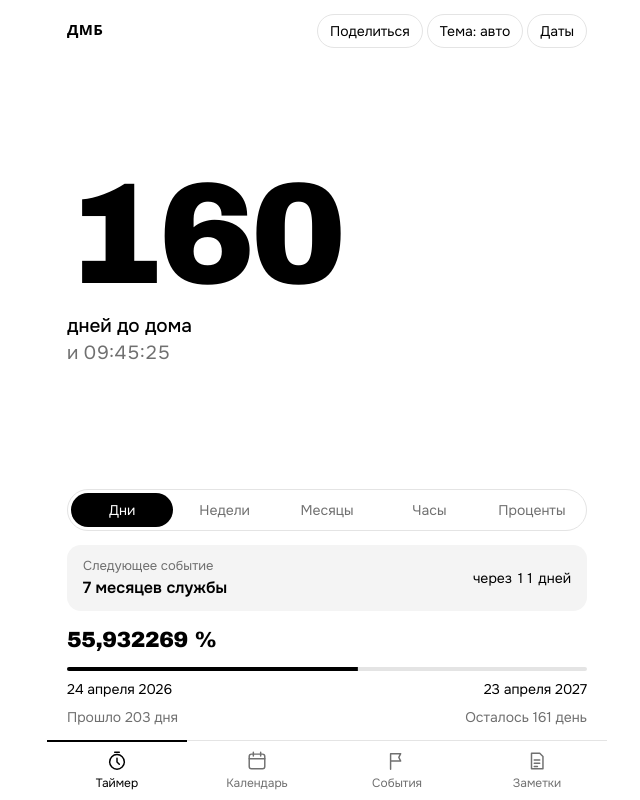
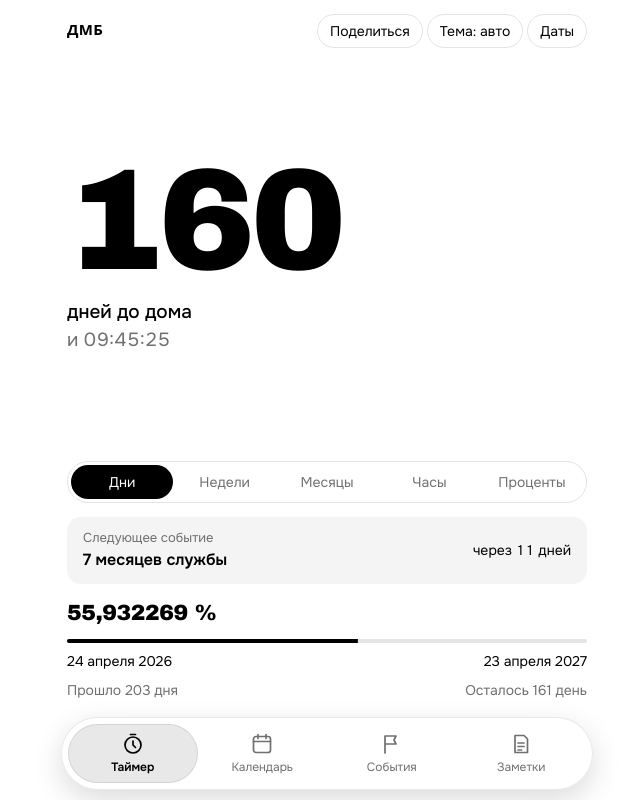
Before and after one commit to WhizkidAnime/Dmb-timer-13140, a plain HTML site: page index.html in a window 1280 px wide. Shown: the whole page, without its empty margins (313-953 px from the left). Drawn offline with Linux system fonts and the light colour scheme; a web font is replaced by a local one.

Commit message:
Add files via upload

```diff
--- a/index.html
+++ b/index.html
@@ -14,7 +14,7 @@
 <meta name="theme-color" content="#000000" media="(prefers-color-scheme: dark)">
 <link rel="manifest" href="manifest.webmanifest">
 <link rel="icon" type="image/png" sizes="192x192" href="icon-192.png">
-<link rel="apple-touch-icon" href="apple-touch-icon.png">
+<link rel="apple-touch-icon" sizes="180x180" href="apple-touch-icon.png">
 <link rel="preconnect" href="https://fonts.googleapis.com">
 <link rel="preconnect" href="https://fonts.gstatic.com" crossorigin>
 <link href="https://fonts.googleapis.com/css2?family=Onest:wght@400;500;600&family=Unbounded:wght@500;700&display=swap" rel="stylesheet">
@@ -39,7 +39,7 @@ button,input,textarea{font:inherit;color:inherit}
 :focus-visible{outline:2px solid var(--fg);outline-offset:3px}
 .muted{color:var(--mute)}
 
-.app{height:100%;min-height:500px;max-width:560px;margin:0 auto;display:flex;flex-direction:column}
+.app{position:relative;height:100%;min-height:500px;max-width:560px;margin:0 auto;display:flex;flex-direction:column}
 header{flex:none;display:flex;align-items:center;justify-content:space-between;gap:12px;padding:14px 20px 8px}
 .mark{font-family:var(--display);font-weight:700;font-size:15px;letter-spacing:.02em}
 .tools{display:flex;gap:4px}
@@ -48,7 +48,7 @@ header{flex:none;display:flex;align-items:center;justify-content:space-between;g
 .tb:active,.btn:active{transform:scale(.96)}
 
 main{flex:1;min-height:0;position:relative}
-.panel{position:absolute;inset:0;display:flex;flex-direction:column;padding:8px 20px 12px;overflow-y:auto;overscroll-behavior:contain}
+.panel{position:absolute;inset:0;display:flex;flex-direction:column;padding:8px 20px 100px;overflow-y:auto;overscroll-behavior:contain}
 .panel[hidden]{display:none}
 .ptitle{font-size:22px;font-weight:600;margin:4px 0 14px;flex:none}
 
@@ -138,12 +138,21 @@ input[type=text],input[type=date]{border:1px solid var(--line);background:var(--
 .notes small{display:block;color:var(--mute);font-size:13px}
 .notes span{display:-webkit-box;-webkit-line-clamp:3;-webkit-box-orient:vertical;overflow:hidden;white-space:pre-wrap}
 
-/* Нижнее меню */
-nav.tabs{flex:none;position:relative;display:flex;border-top:1px solid var(--line);background:var(--bg)}
-nav.tabs .ind{position:absolute;top:-1px;left:0;height:2px;width:25%;background:var(--fg);transition:transform .38s var(--ease)}
-nav.tabs button{flex:1;display:flex;flex-direction:column;align-items:center;gap:3px;background:none;border:0;padding:9px 0 8px;font-size:12px;color:var(--mute);cursor:pointer;transition:color .25s}
-nav.tabs button[aria-selected="true"]{color:var(--fg)}
-nav.tabs svg{width:22px;height:22px;fill:none;stroke:currentColor;stroke-width:1.6;stroke-linecap:round;stroke-linejoin:round}
+/* Нижнее меню: плавающая стеклянная капсула */
+:root{--glass:rgba(255,255,255,.58);--glass-edge:rgba(0,0,0,.09);--glass-hi:rgba(255,255,255,.85);--glass-sel:rgba(0,0,0,.09);--glass-shadow:rgba(0,0,0,.14)}
+@media (prefers-color-scheme:dark){:root:not([data-theme="light"]){--glass:rgba(44,44,46,.5);--glass-edge:rgba(255,255,255,.14);--glass-hi:rgba(255,255,255,.22);--glass-sel:rgba(255,255,255,.15);--glass-shadow:rgba(0,0,0,.5)}}
+:root[data-theme="dark"]{--glass:rgba(44,44,46,.5);--glass-edge:rgba(255,255,255,.14);--glass-hi:rgba(255,255,255,.22);--glass-sel:rgba(255,255,255,.15);--glass-shadow:rgba(0,0,0,.5)}
+nav.tabs{position:absolute;left:14px;right:14px;bottom:10px;z-index:5;display:flex;padding:6px;border-radius:999px;
+  background:var(--bg);border:1px solid var(--glass-edge);
+  box-shadow:inset 0 1px 0 var(--glass-hi),0 10px 30px var(--glass-shadow)}
+@supports ((-webkit-backdrop-filter:blur(1px)) or (backdrop-filter:blur(1px))){
+  nav.tabs{background:var(--glass);-webkit-backdrop-filter:blur(22px) saturate(180%);backdrop-filter:blur(22px) saturate(180%)}
+}
+nav.tabs .ind{position:absolute;top:6px;bottom:6px;left:6px;width:calc((100% - 12px) / 4);border-radius:999px;background:var(--glass-sel);
+  box-shadow:inset 0 0 0 1px var(--glass-edge);transition:transform .45s var(--ease)}
+nav.tabs button{position:relative;z-index:1;flex:1;display:flex;flex-direction:column;align-items:center;gap:3px;background:none;border:0;padding:8px 0 7px;font-size:12px;color:var(--mute);cursor:pointer;transition:color .25s}
+nav.tabs button[aria-selected="true"]{color:var(--fg);font-weight:600}
+nav.tabs svg{width:24px;height:24px;fill:none;stroke:currentColor;stroke-width:1.7;stroke-linecap:round;stroke-linejoin:round}
 
 /* Листы */
 dialog.sheet{border:0;padding:24px 22px calc(24px + env(safe-area-inset-bottom,0px));background:var(--bg);color:var(--fg);
@@ -172,7 +181,7 @@ dialog.sheet.closing::backdrop{animation:fadeOut .26s ease-in forwards}
 .danger.armed{color:var(--fg);font-weight:600}
 .err{font-size:13px;margin-top:10px;min-height:1.2em}
 
-.toast{position:fixed;left:50%;bottom:calc(84px + env(safe-area-inset-bottom,0px));transform:translate(-50%,24px) scale(.96);opacity:0;background:var(--fg);color:var(--bg);padding:10px 16px;border-radius:999px;font-size:14px;transition:opacity .3s,transform .38s var(--ease);pointer-events:none;max-width:90vw;text-align:center;z-index:10}
+.toast{position:fixed;left:50%;bottom:calc(100px + env(safe-area-inset-bottom,0px));transform:translate(-50%,24px) scale(.96);opacity:0;background:var(--fg);color:var(--bg);padding:10px 16px;border-radius:999px;font-size:14px;transition:opacity .3s,transform .38s var(--ease);pointer-events:none;max-width:90vw;text-align:center;z-index:10}
 .toast.show{opacity:1;transform:translate(-50%,0) scale(1)}
 
 @keyframes sheetUp{from{transform:translate3d(0,100%,0)}to{transform:none}}
--- a/sw.js
+++ b/sw.js
@@ -1,5 +1,5 @@
 // Офлайн-кэш ДМБ-таймера. При изменении файлов увеличь номер версии.
-const CACHE = 'dmb-v2';
+const CACHE = 'dmb-v3';
 const CORE = [
   './',
   './index.html',
```
